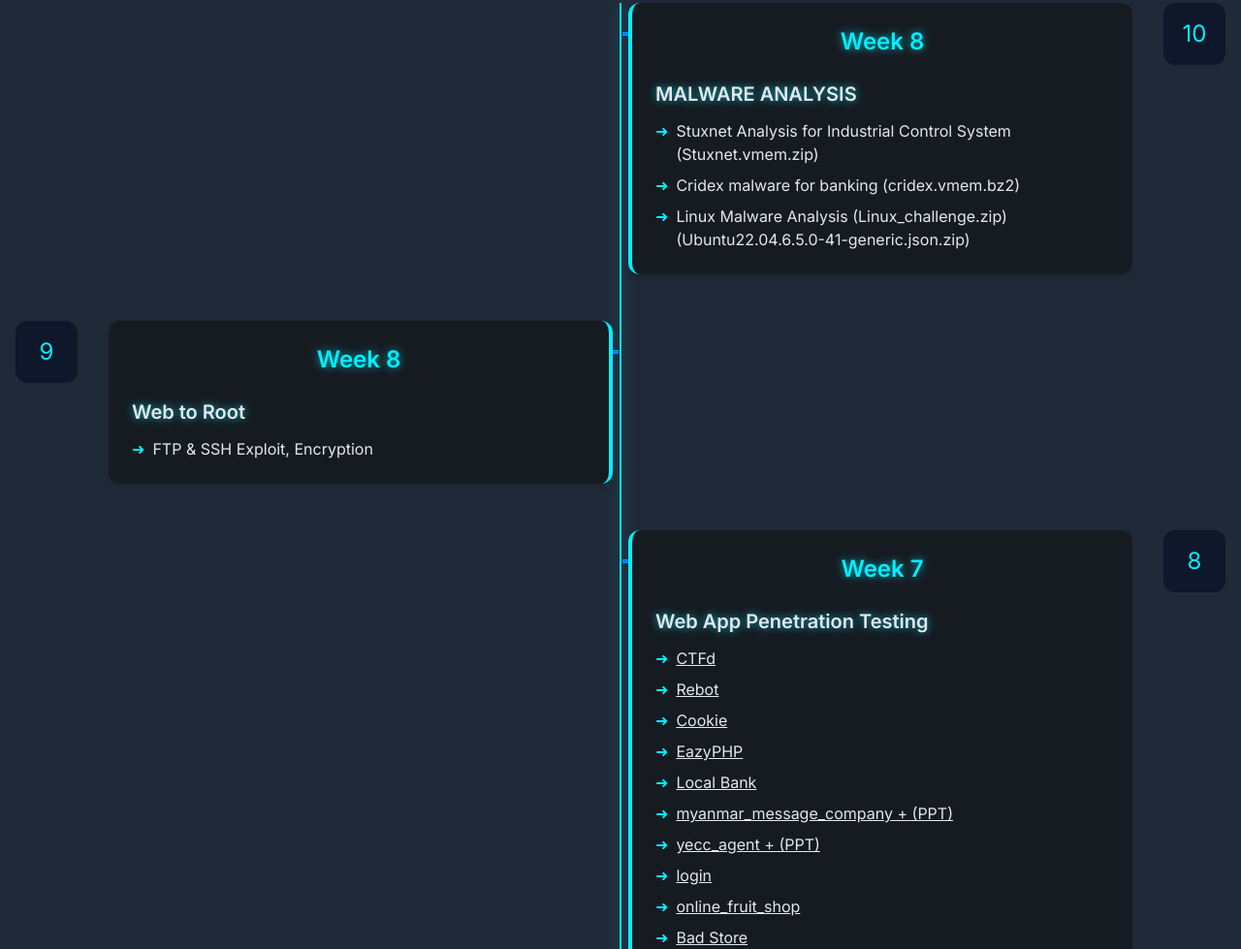
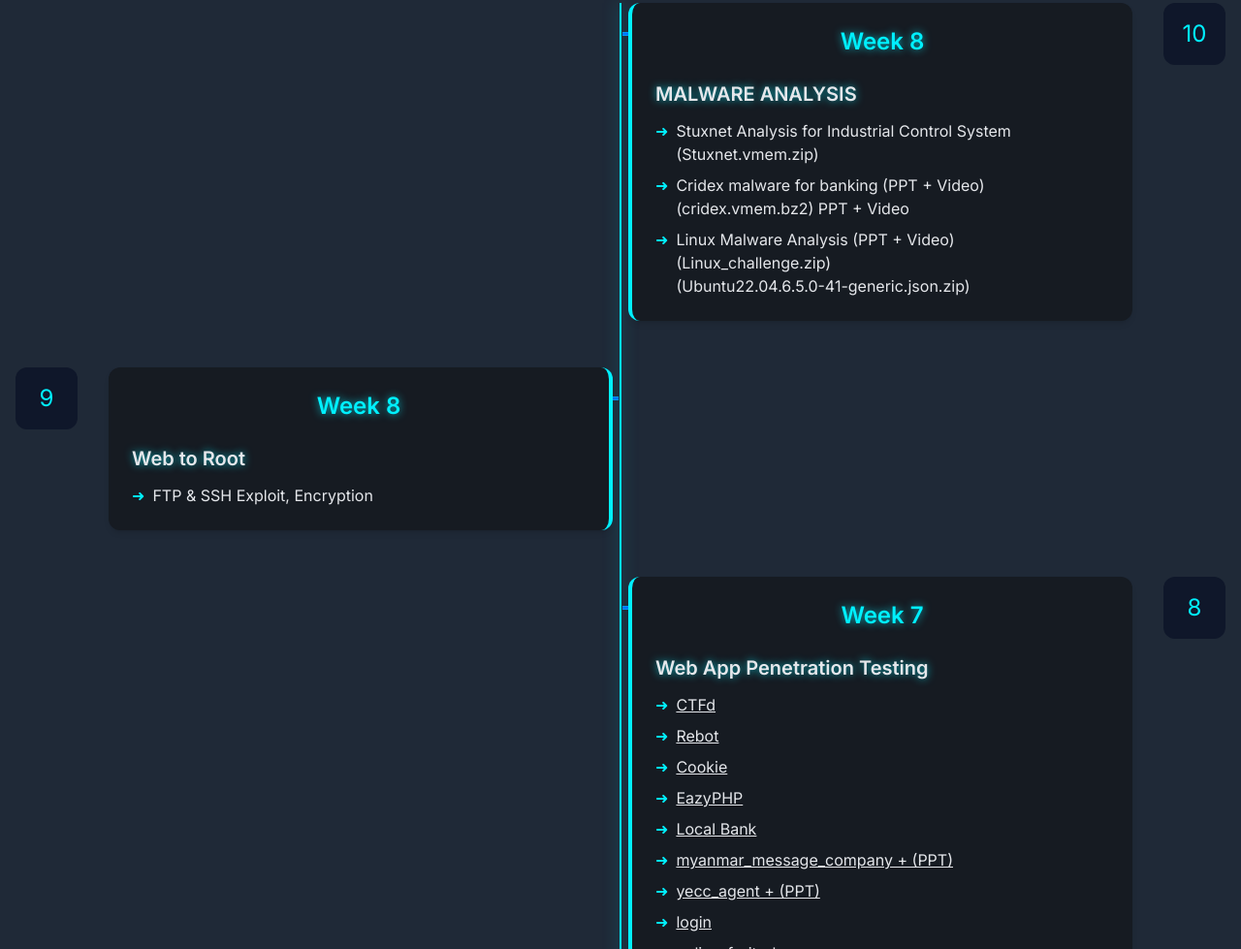
Before and after one commit to haru2004github/cybersecuritymindmap, a plain HTML site: page index.html in a window 1280 px wide. Shown: the part 861-1840 px from the top of the page at 97% size. Drawn offline with nearby package versions, Linux system fonts and the light colour scheme.

Commit message:
update code

```diff
--- a/index.html
+++ b/index.html
@@ -167,11 +167,12 @@
                                 </li>
                                 <li class="flex items-start">
                                     <span class="text-cyber-accent dark:text-cyber-accent mr-2">➜</span>
-                                    <span>Cridex malware for banking (cridex.vmem.bz2)</span>
+                                    <span>Cridex malware for banking (PPT + Video) <br>(cridex.vmem.bz2) PPT + Video</span>
                                 </li>
                                 <li class="flex items-start">
                                     <span class="text-cyber-accent dark:text-cyber-accent mr-2">➜</span>
-                                    <span>Linux Malware Analysis (Linux_challenge.zip) <br>
+                                    <span>Linux Malware Analysis (PPT + Video)<br>
+                                        (Linux_challenge.zip) <br>
                                         (Ubuntu22.04.6.5.0-41-generic.json.zip)
                                     </span>
 
```
